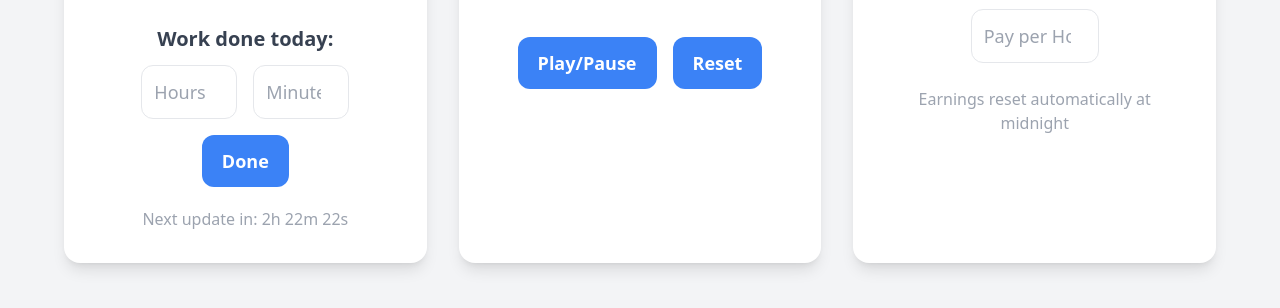
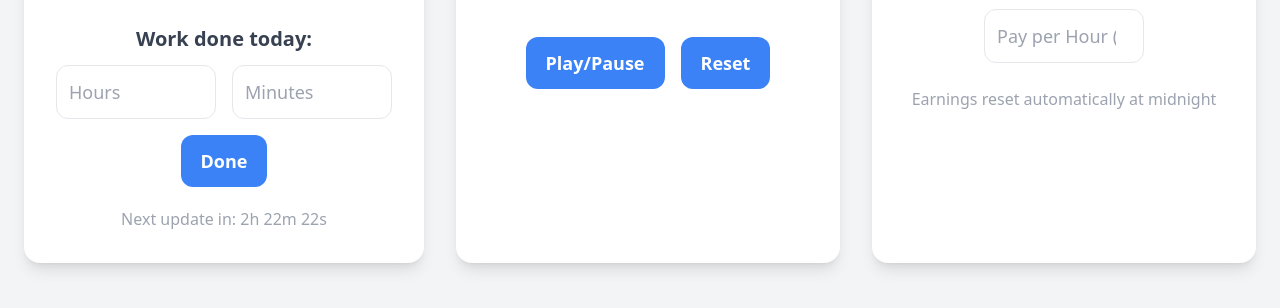
Before and after one commit to wcraske/hoursTracker, a plain HTML site: page index.html in a window 1280 px wide. Shown: the part 412-720 px from the top of the page. Drawn offline with nearby package versions, Linux system fonts and the light colour scheme.

Commit message:
fixed spacing

```diff
--- a/index.html
+++ b/index.html
@@ -56,7 +56,6 @@
 
       if (lastUpdate !== today) {
         hours += dailyHours[new Date().getDay()];
-        // Reset earnings for the new day
         totalEarnings = 0;
         await saveToDB("state", {
           key: "mainState",
@@ -153,7 +152,6 @@
         const doneTotalHours = doneHours + doneMins/60;
         const currentEarnings = doneTotalHours * hourlyPay * 1.37;
 
-        // Get current state including accumulated earnings
         const currData = await loadData();
         const stateData = await getFromDB("state", "mainState") || {
           debtHours: 0,
@@ -162,23 +160,15 @@
           totalEarnings: 0
         };
 
-        // Update accumulated earnings
         const totalEarnings = (stateData.totalEarnings || 0) + currentEarnings;
-
-        // Update debt calculation
         let totalMins = currData.hours * 60 + currData.mins - (doneHours * 60 + doneMins);
         totalMins = Math.max(0, totalMins);
 
         const newHours = Math.floor(totalMins / 60);
         const newMins = totalMins % 60;
-
-        // Save updated state with new earnings
         await saveState(newHours, newMins, totalEarnings);
-
-        // Update earnings display
         updateDailyDisplay(totalEarnings);
 
-        // Log the activity
         await saveToDB("logs", {
           date: getTodayKey(),
           debt: `${newHours} hrs ${newMins} mins`,
@@ -219,11 +209,10 @@
   </style>
 </head>
 <body class="bg-gray-100 flex items-center justify-center min-h-screen p-4 sm:p-6">
-  <div id="mainContainer" class="flex flex-col lg:flex-row gap-6 lg:gap-8 opacity-0 translate-y-5 transition-all duration-700 w-full max-w-6xl">
-
+  <div id="mainContainer" class="flex flex-col lg:flex-row gap-6 lg:gap-8 opacity-0 translate-y-5 transition-all duration-700 w-full max-w-7xl">
 
     <!-- Debt Hours Panel -->
-    <div class="bg-white shadow-lg rounded-2xl p-6 sm:p-8 w-full lg:w-1/2 text-center relative transform transition hover:scale-105">
+    <div class="bg-white shadow-lg rounded-2xl p-6 sm:p-8 w-full lg:w-[95%] text-center relative transform transition hover:scale-105">
       <h1 class="text-2xl sm:text-3xl font-bold text-gray-800 mb-4 sm:mb-6">Debt Hours</h1>
       <div class="text-4xl sm:text-5xl font-semibold text-blue-600 mb-6 sm:mb-8" id="debtHoursValue">0 hrs 0 mins</div>
       <button id="editBtn" class="bg-blue-500 hover:bg-blue-600 active:scale-95 text-white font-bold py-3 px-5 rounded-xl text-base sm:text-lg transition-all w-full sm:w-auto">Edit Manually</button>
@@ -232,8 +221,8 @@
       <div class="mt-8 sm:mt-10">
         <h2 class="text-lg sm:text-xl font-semibold text-gray-700 mb-2 sm:mb-3">Work done today:</h2>
         <div class="flex flex-col sm:flex-row justify-center gap-3 sm:gap-4 mb-4">
-          <input id="doneHours" type="number" min="0" placeholder="Hours" class="w-full sm:w-24 p-3 border rounded-xl text-base sm:text-lg" />
-          <input id="doneMinutes" type="number" min="0" placeholder="Minutes" class="w-full sm:w-24 p-3 border rounded-xl text-base sm:text-lg" />
+          <input id="doneHours" type="number" min="0" placeholder="Hours" class="w-full sm:w-40 p-3 border rounded-xl text-base sm:text-lg" />
+          <input id="doneMinutes" type="number" min="0" placeholder="Minutes" class="w-full sm:w-40 p-3 border rounded-xl text-base sm:text-lg" />
         </div>
         <button id="doneBtn" class="bg-blue-500 hover:bg-blue-600 active:scale-95 text-white font-bold py-3 px-5 rounded-xl text-base sm:text-lg transition-all w-full sm:w-auto">Done</button>
       </div>
@@ -242,7 +231,7 @@
     </div>
 
     <!-- Stopwatch Panel -->
-    <div class="bg-white shadow-lg rounded-2xl p-6 sm:p-8 w-full lg:w-1/2 text-center relative flex flex-col items-center transform transition hover:scale-105">
+    <div class="bg-white shadow-lg rounded-2xl p-6 sm:p-8 w-full lg:w-[95%] text-center relative flex flex-col items-center transform transition hover:scale-105">
       <h1 class="text-2xl sm:text-3xl font-bold text-gray-800 mb-4 sm:mb-6">Stopwatch</h1>
       <div id="spinnerContainer" class="relative w-40 sm:w-48 h-40 sm:h-48 mb-5 sm:mb-6">
         <svg class="absolute top-0 left-0 w-full h-full" viewBox="0 0 100 100">
@@ -260,14 +249,14 @@
     </div>
 
     <!-- Daily Summary Panel -->
-    <div class="bg-white shadow-lg rounded-2xl p-6 sm:p-8 w-full lg:w-1/2 text-center relative transform transition hover:scale-105">
+    <div class="bg-white shadow-lg rounded-2xl p-6 sm:p-8 w-full lg:w-[95%] text-center relative transform transition hover:scale-105">
       <h1 class="text-2xl sm:text-3xl font-bold text-gray-800 mb-4 sm:mb-6">Today's Earnings</h1>
       <div class="text-3xl sm:text-4xl font-semibold text-blue-600 mb-6 sm:mb-8" id="cadEarnings">0.00 CAD</div>
       <button id="resetEarningsBtn" class="bg-blue-500 hover:bg-blue-600 active:scale-95 text-white font-bold py-3 px-5 rounded-xl text-base sm:text-lg transition-all w-full sm:w-auto">Reset Earnings</button>
       <div class="mt-8 sm:mt-10">
         <h2 class="text-lg sm:text-xl font-semibold text-gray-700 mb-2 sm:mb-3">Work Input:</h2>
         <div class="flex flex-col sm:flex-row justify-center gap-3 sm:gap-4 mb-4">
-          <input id="taskPay" type="number" min="0" placeholder="Pay per Hour ($)" class="w-full sm:w-32 p-3 border rounded-xl text-base sm:text-lg" />
+          <input id="taskPay" type="number" min="0" placeholder="Pay per Hour ($)" class="w-full sm:w-40 p-3 border rounded-xl text-base sm:text-lg" />
         </div>
       </div>
       <p class="mt-4 sm:mt-6 text-gray-400 text-sm sm:text-base">Earnings reset automatically at midnight</p>
```
